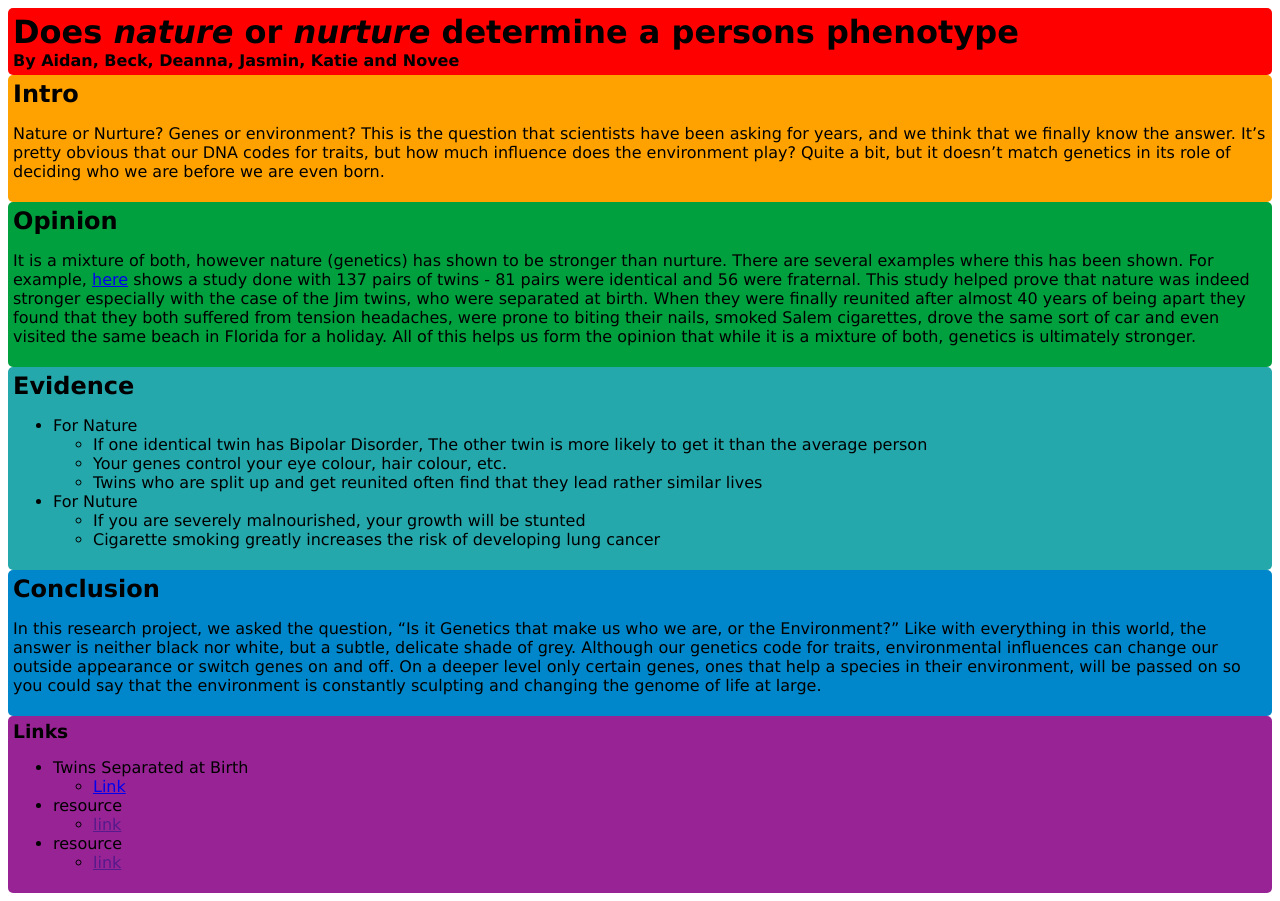
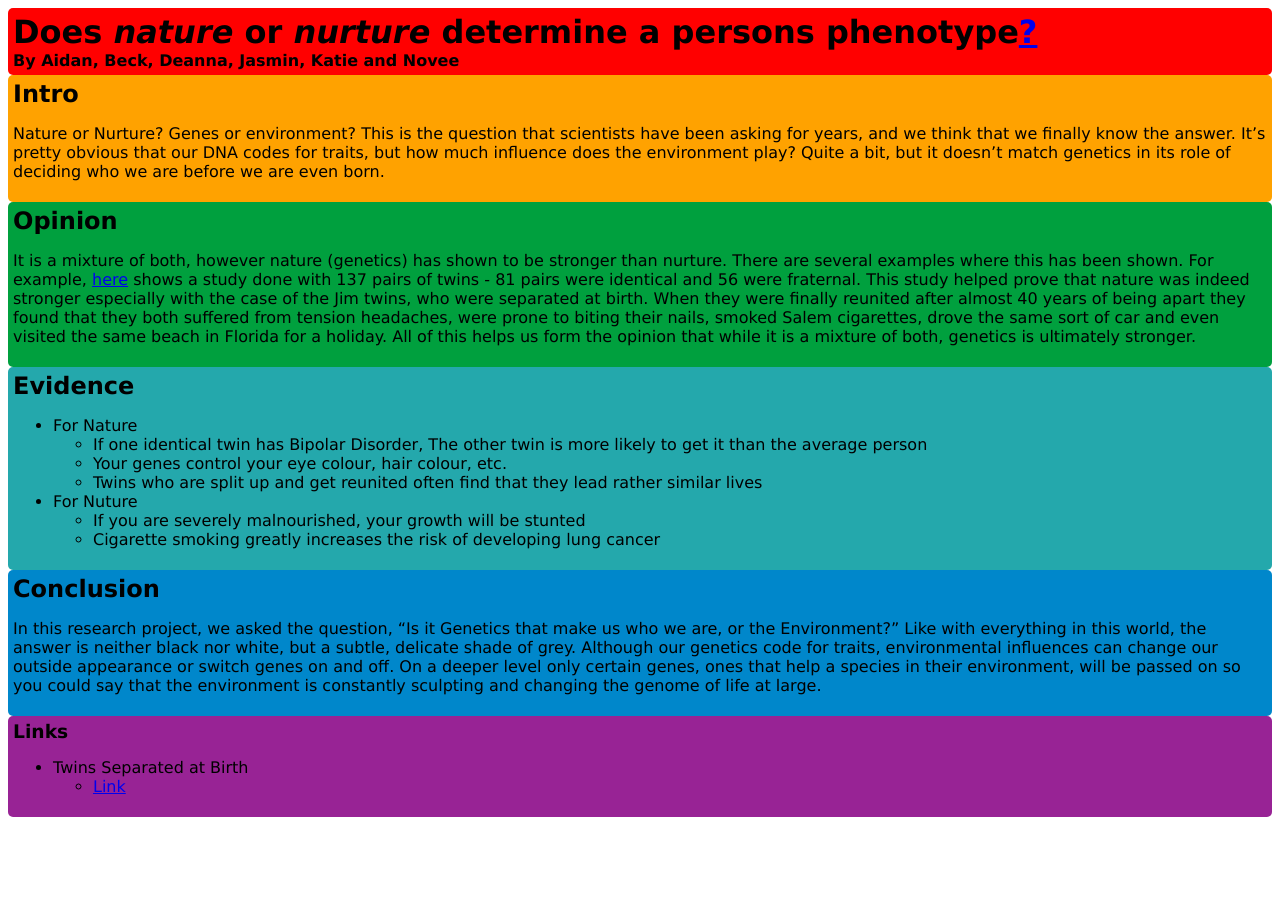
Before and after one commit to BeckBusch/science-project, a plain HTML site: page index.html in a window 1280 px wide. After the commit the page ends 825 px from the top, so only its background shows below. Drawn offline with Linux system fonts and the light colour scheme.

Commit message:
Update index.html

```diff
--- a/index.html
+++ b/index.html
@@ -9,7 +9,7 @@
 
 <body>
     <div id="title">
-        <h1>Does <em>nature</em> or <em>nurture</em> determine a persons phenotype</h1>
+        <h1>Does <em>nature</em> or <em>nurture</em> determine a persons phenotype<a id="page" href="/science-project/page.html">?</a></h1>
         <h4>By Aidan, Beck, Deanna, Jasmin, Katie and Novee</h4>
     </div>
 
@@ -62,7 +62,7 @@
                     </li>
                 </ul>
             </li>
-            <li>resource
+           <!-- <li>resource
                 <ul>
                     <li><a href="">link</a>
                     </li>
@@ -73,7 +73,7 @@
                     <li><a href="">link</a>
                     </li>
                 </ul>
-            </li>
+            </li> -->
         </ul>
     </div>
 
```
